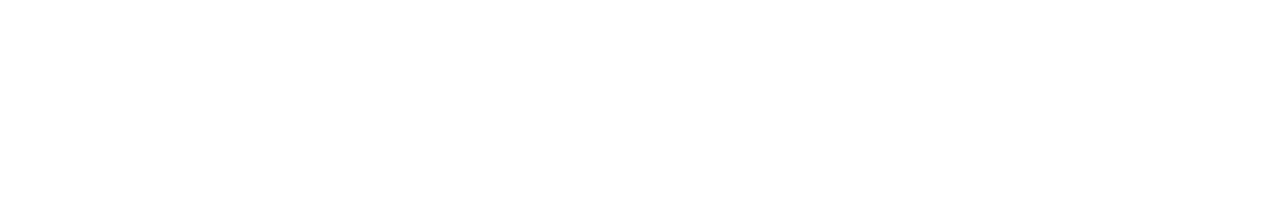
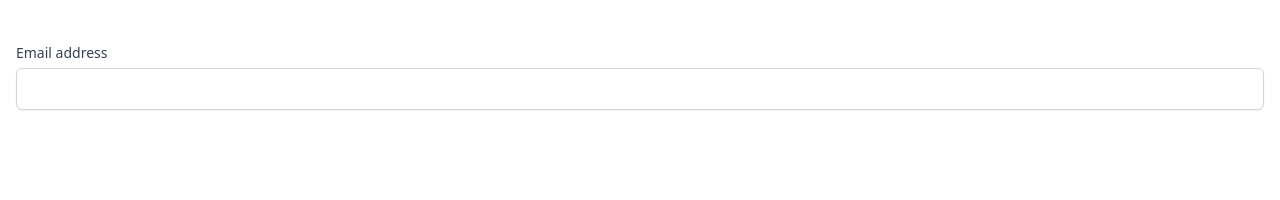
Before and after one commit to blkluv/next_carrot_market, a Next.js app: page /profile/edit in a window 1280 px wide. Shown: the top 200 px of the page. Built offline with nearby package versions, Linux system fonts and the light colour scheme.

Commit message:
enter 컴포넌트에 있던 email address 코드 재사용

```diff
--- a/src/pages/profile/edit.tsx
+++ b/src/pages/profile/edit.tsx
@@ -1,7 +1,21 @@
 import type { NextPage } from "next";
 
 const EditProfile: NextPage = () => {
-  return <div className="px-4 py-10"></div>;
+  return (
+    <div className="px-4 py-10">
+      <label htmlFor="input" className="text-sm font-medium text-gray-700">
+        Email address
+      </label>
+      <div className="mt-1">
+        <input
+          id="input"
+          type="email"
+          className="w-full px-3 py-2 placeholder-gray-400 border border-gray-300 rounded-md shadow-sm appearance-none focus:outline-none focus:ring-orange-500 focus:border-orange-500"
+          required
+        />
+      </div>
+    </div>
+  );
 };
 
 export default EditProfile;
```
